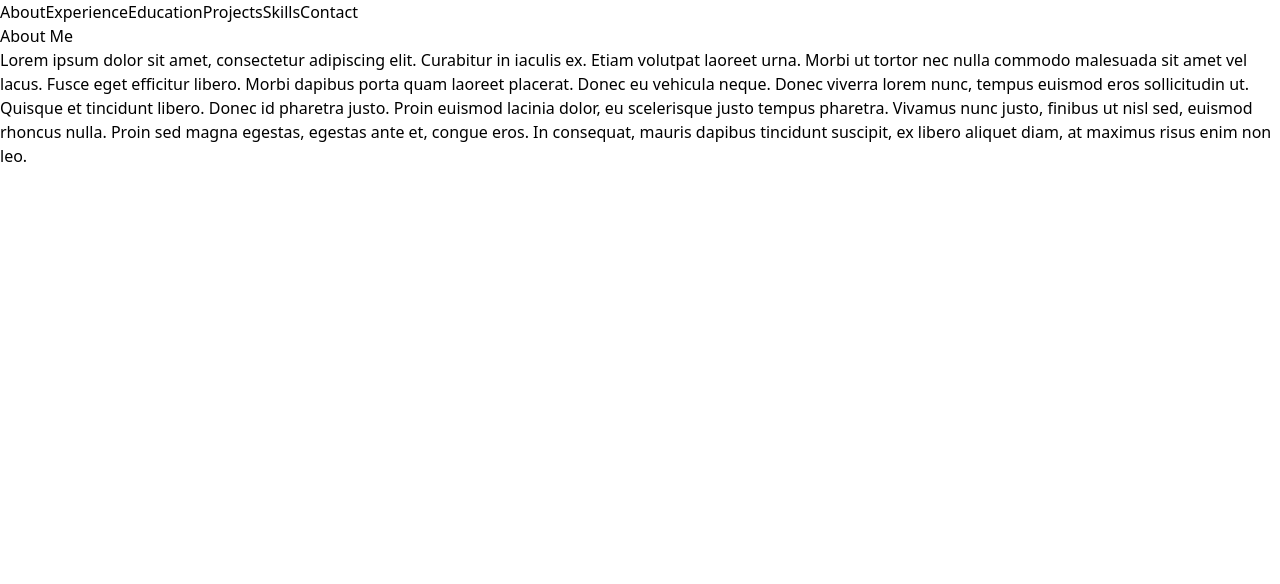
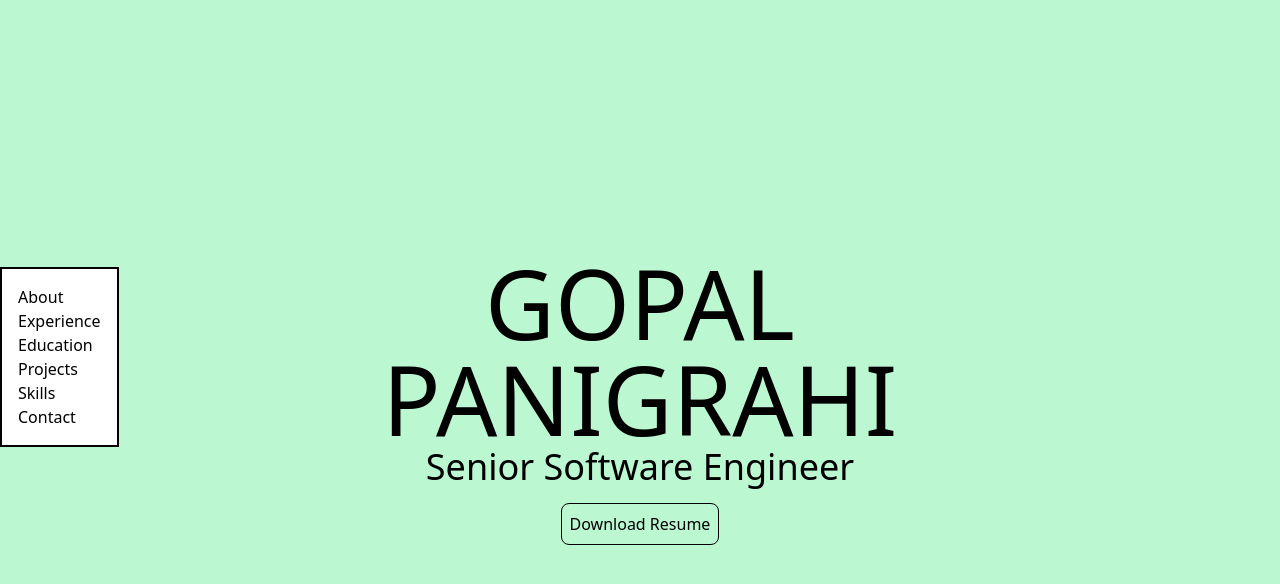
Before and after one commit to gopal-panigrahi/gopal-panigrahi.github.io, a Gatsby site: page / in a window 1280 px wide. Built offline with nearby package versions, Linux system fonts and the light colour scheme; Gatsby itself is replaced by a stand-in of ours.

Commit message:
added home page

```diff
--- a/src/components/Navbar/Navbar.tsx
+++ b/src/components/Navbar/Navbar.tsx
@@ -2,13 +2,13 @@ import React from "react";
 
 function Navbar() {
 	return (
-		<nav className="flex">
-			<a>About</a>
-			<a>Experience</a>
-			<a>Education</a>
-			<a>Projects</a>
-			<a>Skills</a>
-			<a>Contact</a>
+		<nav className="fixed top-1/3 flex w-max flex-col border-2 border-black bg-white p-4">
+			<a className="flex-1">About</a>
+			<a className="flex-1">Experience</a>
+			<a className="flex-1">Education</a>
+			<a className="flex-1">Projects</a>
+			<a className="flex-1">Skills</a>
+			<a className="flex-1">Contact</a>
 		</nav>
 	);
 }
--- /dev/null
+++ b/src/pages/Home/Home.tsx
@@ -0,0 +1,19 @@
+import React from "react";
+
+function Home() {
+	return (
+		<div className="flex h-screen flex-row-reverse items-center justify-center">
+			<div className="flex flex-col justify-center">
+				<h1 className="text-center text-8xl">
+					GOPAL <br /> PANIGRAHI
+				</h1>
+				<p className="text-center text-4xl">Senior Software Engineer</p>
+				<button className="mx-auto mt-4 rounded-lg border border-black p-2">
+					Download Resume
+				</button>
+			</div>
+		</div>
+	);
+}
+
+export default Home;
--- /dev/null
+++ b/src/pages/Home/index.ts
@@ -0,0 +1 @@
+export {default} from "./Home";
--- a/src/pages/index.tsx
+++ b/src/pages/index.tsx
@@ -1,14 +1,15 @@
 import * as React from "react";
 import type {HeadFC, PageProps} from "gatsby";
 import Navbar from "../components/Navbar/Navbar";
+import Home from "./Home";
 import About from "./About";
 
 const IndexPage: React.FC<PageProps> = () => {
 	return (
-		<>
+		<div className="h-screen bg-green-200">
 			<Navbar />
-			<About />
-		</>
+			<Home />
+		</div>
 	);
 };
 
```
Also changed, not shown: 1 other file.
